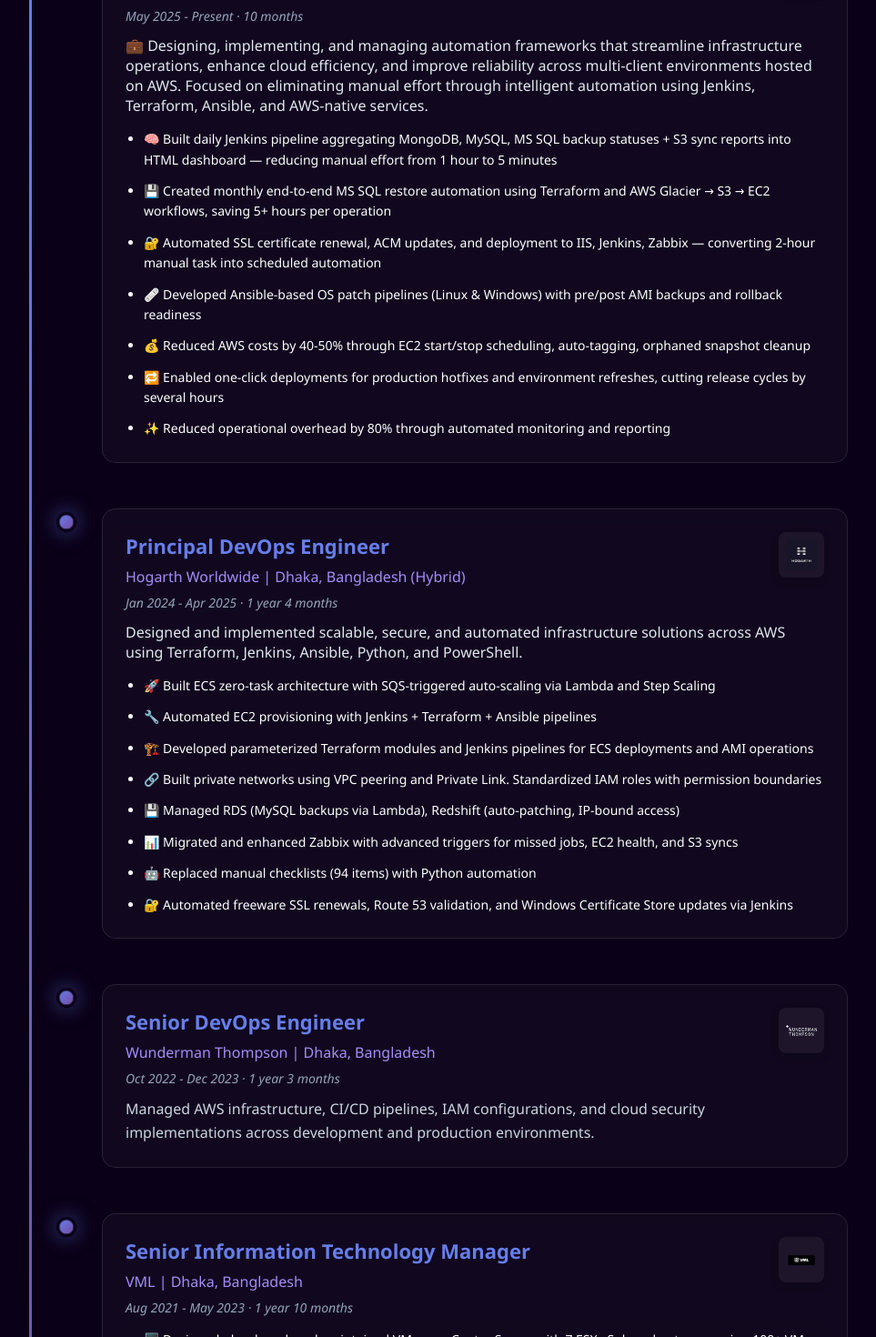
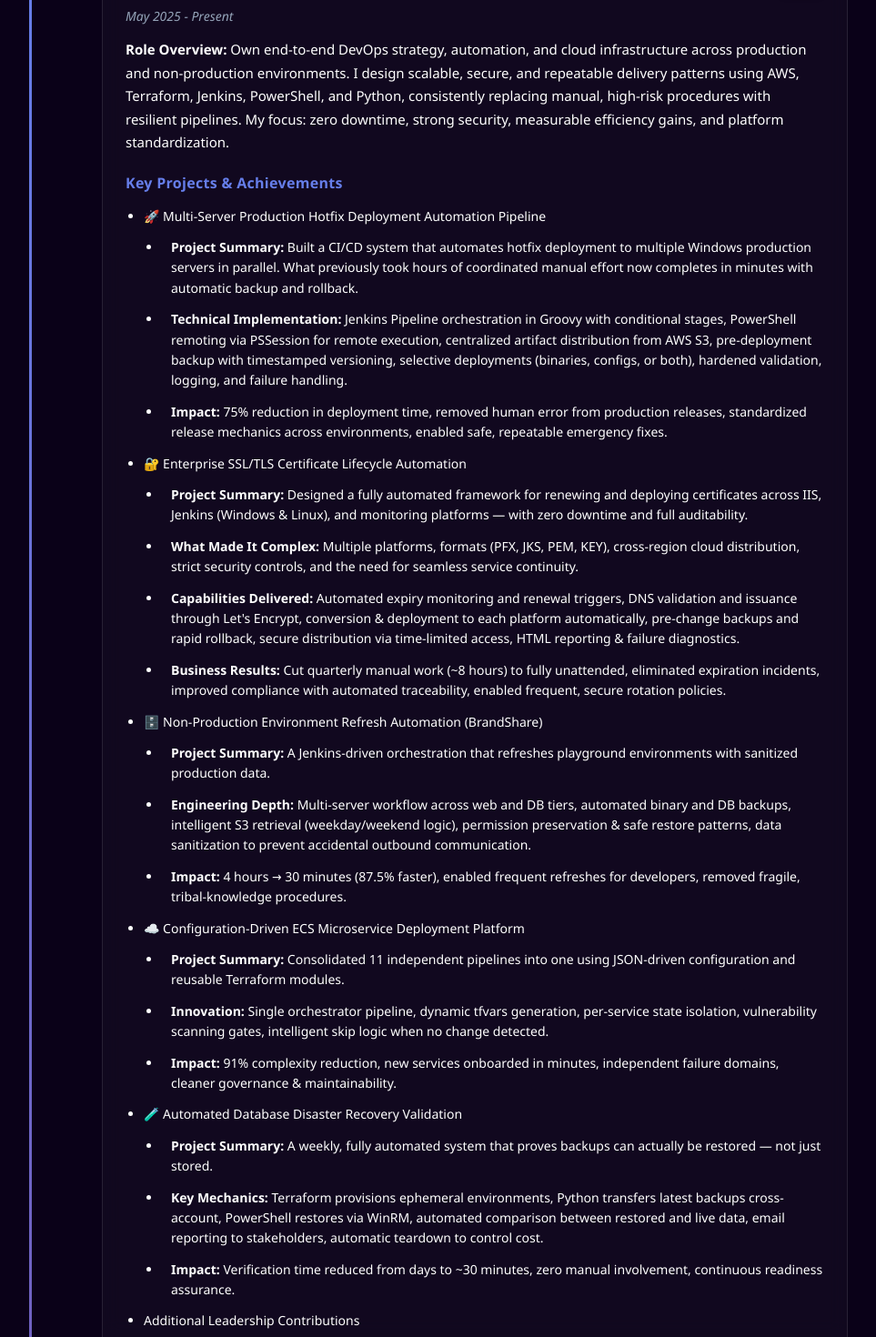
Before and after one commit to sarowar-alam/portfolio, a React (Vite) app: page / in a window 1280 px wide. Shown: the part 1330-2800 px from the top of the page at 91% size, without its empty margins (158-1121 px from the left). Built offline with nearby package versions, Linux system fonts and the light colour scheme.

Commit message:
Update Lead DevOps Engineer section with detailed project descriptions and technical achievements

```diff
--- a/src/App.jsx
+++ b/src/App.jsx
@@ -130,17 +130,54 @@
                   <img src="hogarth-logo.avif" alt="Hogarth Worldwide" className="timeline-company-logo" />
                   <h3>Lead DevOps Engineer</h3>
                   <h4>Hogarth Worldwide | Dhaka, Bangladesh (Hybrid)</h4>
-                  <p className="timeline-date">May 2025 - Present · 10 months</p>
-                  <p>💼 Designing, implementing, and managing automation frameworks that streamline infrastructure operations, enhance cloud efficiency, and improve reliability across multi-client environments hosted on AWS. Focused on eliminating manual effort through intelligent automation using Jenkins, Terraform, Ansible, and AWS-native services.</p>
+                  <p className="timeline-date">May 2025 - Present</p>
+                  <p className="role-overview"><strong>Role Overview:</strong> Own end-to-end DevOps strategy, automation, and cloud infrastructure across production and non-production environments. I design scalable, secure, and repeatable delivery patterns using AWS, Terraform, Jenkins, PowerShell, and Python, consistently replacing manual, high-risk procedures with resilient pipelines. My focus: zero downtime, strong security, measurable efficiency gains, and platform standardization.</p>
+                  <p className="section-header"><strong>Key Projects & Achievements</strong></p>
                   <ul className="timeline-highlights">
-                    <li>🧠 Built daily Jenkins pipeline aggregating MongoDB, MySQL, MS SQL backup statuses + S3 sync reports into HTML dashboard — reducing manual effort from 1 hour to 5 minutes</li>
-                    <li>💾 Created monthly end-to-end MS SQL restore automation using Terraform and AWS Glacier → S3 → EC2 workflows, saving 5+ hours per operation</li>
-                    <li>🔐 Automated SSL certificate renewal, ACM updates, and deployment to IIS, Jenkins, Zabbix — converting 2-hour manual task into scheduled automation</li>
-                    <li>🩹 Developed Ansible-based OS patch pipelines (Linux & Windows) with pre/post AMI backups and rollback readiness</li>
-                    <li>💰 Reduced AWS costs by 40-50% through EC2 start/stop scheduling, auto-tagging, orphaned snapshot cleanup</li>
-                    <li>🔁 Enabled one-click deployments for production hotfixes and environment refreshes, cutting release cycles by several hours</li>
-                    <li>✨ Reduced operational overhead by 80% through automated monitoring and reporting</li>
+                    <li>🚀 Multi-Server Production Hotfix Deployment Automation Pipeline</li>
+                    <li className="indented-item"><strong>Project Summary:</strong> Built a CI/CD system that automates hotfix deployment to multiple Windows production servers in parallel. What previously took hours of coordinated manual effort now completes in minutes with automatic backup and rollback.</li>
+                    <li className="indented-item"><strong>Technical Implementation:</strong> Jenkins Pipeline orchestration in Groovy with conditional stages, PowerShell remoting via PSSession for remote execution, centralized artifact distribution from AWS S3, pre-deployment backup with timestamped versioning, selective deployments (binaries, configs, or both), hardened validation, logging, and failure handling.</li>
+                    <li className="indented-item"><strong>Impact:</strong> 75% reduction in deployment time, removed human error from production releases, standardized release mechanics across environments, enabled safe, repeatable emergency fixes.</li>
+                    <li>🔐 Enterprise SSL/TLS Certificate Lifecycle Automation</li>
+                    <li className="indented-item"><strong>Project Summary:</strong> Designed a fully automated framework for renewing and deploying certificates across IIS, Jenkins (Windows & Linux), and monitoring platforms — with zero downtime and full auditability.</li>
+                    <li className="indented-item"><strong>What Made It Complex:</strong> Multiple platforms, formats (PFX, JKS, PEM, KEY), cross-region cloud distribution, strict security controls, and the need for seamless service continuity.</li>
+                    <li className="indented-item"><strong>Capabilities Delivered:</strong> Automated expiry monitoring and renewal triggers, DNS validation and issuance through Let's Encrypt, conversion & deployment to each platform automatically, pre-change backups and rapid rollback, secure distribution via time-limited access, HTML reporting & failure diagnostics.</li>
+                    <li className="indented-item"><strong>Business Results:</strong> Cut quarterly manual work (~8 hours) to fully unattended, eliminated expiration incidents, improved compliance with automated traceability, enabled frequent, secure rotation policies.</li>
+                    <li>🗄️ Non-Production Environment Refresh Automation (BrandShare)</li>
+                    <li className="indented-item"><strong>Project Summary:</strong> A Jenkins-driven orchestration that refreshes playground environments with sanitized production data.</li>
+                    <li className="indented-item"><strong>Engineering Depth:</strong> Multi-server workflow across web and DB tiers, automated binary and DB backups, intelligent S3 retrieval (weekday/weekend logic), permission preservation & safe restore patterns, data sanitization to prevent accidental outbound communication.</li>
+                    <li className="indented-item"><strong>Impact:</strong> 4 hours → 30 minutes (87.5% faster), enabled frequent refreshes for developers, removed fragile, tribal-knowledge procedures.</li>
+                    <li>☁️ Configuration-Driven ECS Microservice Deployment Platform</li>
+                    <li className="indented-item"><strong>Project Summary:</strong> Consolidated 11 independent pipelines into one using JSON-driven configuration and reusable Terraform modules.</li>
+                    <li className="indented-item"><strong>Innovation:</strong> Single orchestrator pipeline, dynamic tfvars generation, per-service state isolation, vulnerability scanning gates, intelligent skip logic when no change detected.</li>
+                    <li className="indented-item"><strong>Impact:</strong> 91% complexity reduction, new services onboarded in minutes, independent failure domains, cleaner governance & maintainability.</li>
+                    <li>🧪 Automated Database Disaster Recovery Validation</li>
+                    <li className="indented-item"><strong>Project Summary:</strong> A weekly, fully automated system that proves backups can actually be restored — not just stored.</li>
+                    <li className="indented-item"><strong>Key Mechanics:</strong> Terraform provisions ephemeral environments, Python transfers latest backups cross-account, PowerShell restores via WinRM, automated comparison between restored and live data, email reporting to stakeholders, automatic teardown to control cost.</li>
+                    <li className="indented-item"><strong>Impact:</strong> Verification time reduced from days to ~30 minutes, zero manual involvement, continuous readiness assurance.</li>
+                    <li>Additional Leadership Contributions</li>
+                    <li className="indented-item">Building private connectivity patterns using VPC peering and PrivateLink to strengthen security and reduce data-path costs</li>
+                    <li className="indented-item">Replaced manual operations checklists (94 tasks) with automated Python reporting integrated with secure credential retrieval</li>
+                    <li className="indented-item">Implemented automated lifecycle management for unused compute resources with proactive alerts</li>
                   </ul>
+                  <p className="tools-header"><strong>Core Technologies</strong></p>
+                  <div className="tech-stack" style={{marginTop: '10px'}}>
+                    <span className="tech-tag">AWS</span>
+                    <span className="tech-tag">Terraform</span>
+                    <span className="tech-tag">Jenkins</span>
+                    <span className="tech-tag">Groovy</span>
+                    <span className="tech-tag">PowerShell</span>
+                    <span className="tech-tag">Python</span>
+                    <span className="tech-tag">Windows Server</span>
+                    <span className="tech-tag">Linux</span>
+                    <span className="tech-tag">S3</span>
+                    <span className="tech-tag">IAM</span>
+                    <span className="tech-tag">ECS</span>
+                    <span className="tech-tag">CloudWatch</span>
+                    <span className="tech-tag">WinRM</span>
+                    <span className="tech-tag">Git</span>
+                    <span className="tech-tag">Trivy</span>
+                  </div>
                 </div>
               </div>
               <div className="timeline-item">
```
